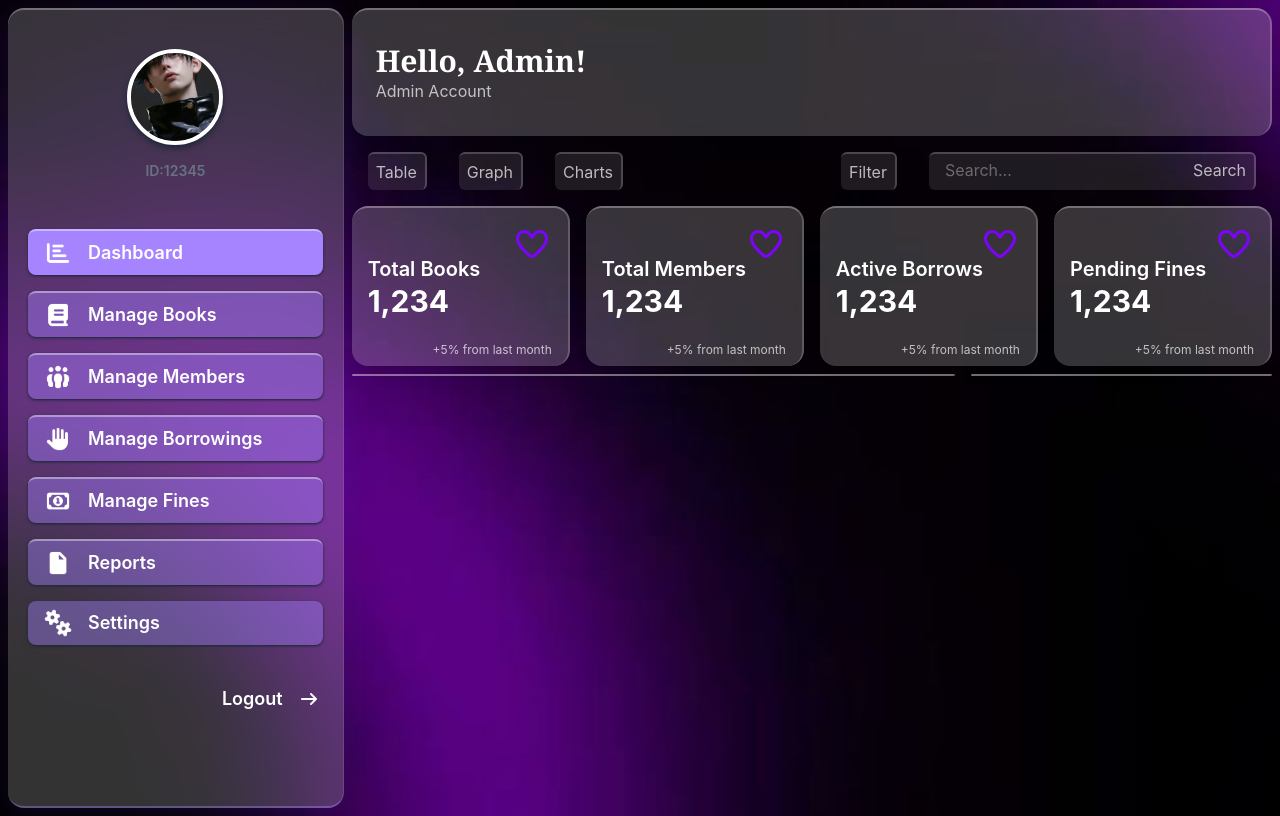
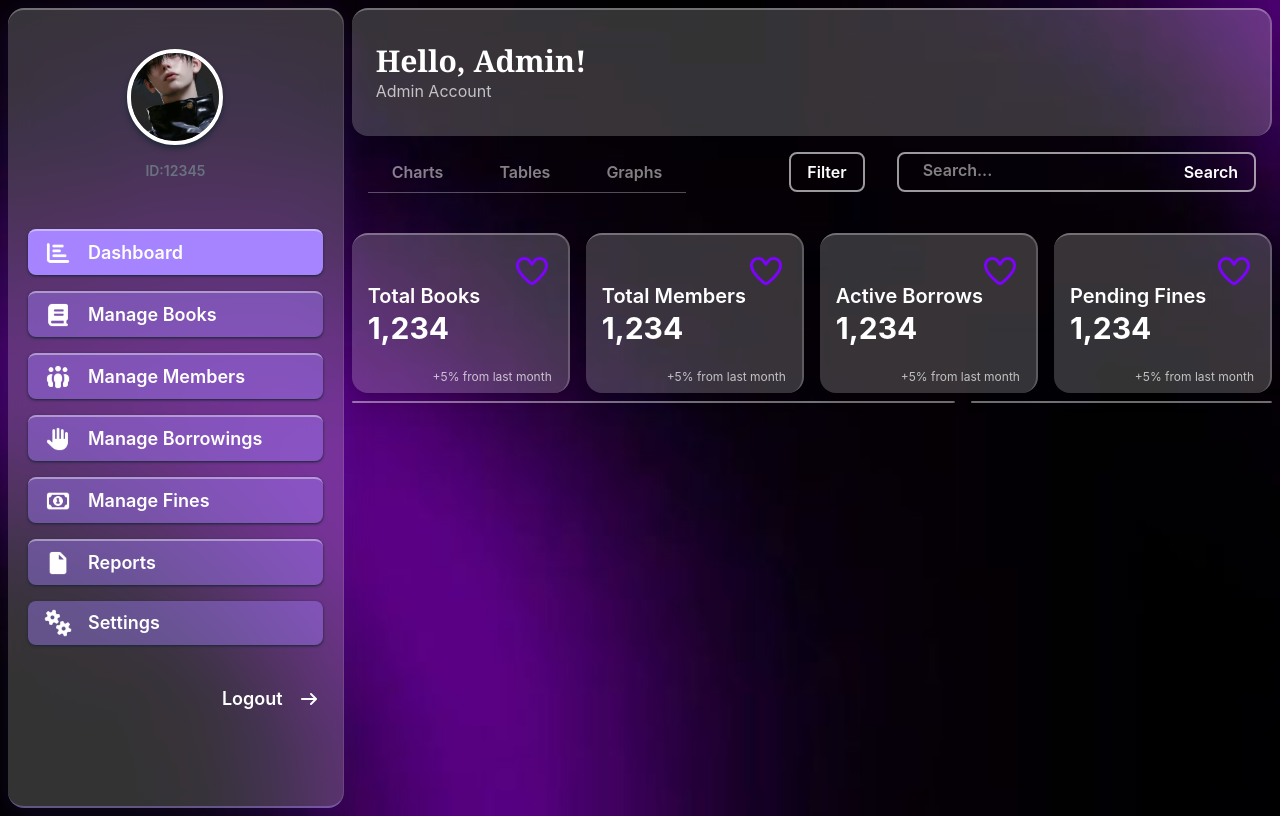
Before and after one commit to Hana-Haneefa/library_management_system, a React app in the folder frontend/: page / in a window 1280 px wide. Built offline with nearby package versions, Linux system fonts and the light colour scheme; the HTML template or start-up script is replaced by a standard one.

Commit message:
dashboard sec style fix

```diff
--- a/frontend/src/components/adminManage/DashboardSec.jsx
+++ b/frontend/src/components/adminManage/DashboardSec.jsx
@@ -2,6 +2,8 @@ import icon from "../../images/icons/heart.png";
 import { useState, useRef, useEffect } from "react";
 
 function DashboardSec() {
+  const [activeTab, setActiveTab] = useState("Charts");
+
   const contentRef = useRef(null);
 
   useEffect(() => {
@@ -22,22 +24,47 @@ function DashboardSec() {
     <div ref={contentRef}>
       {/* filters */}
       <div className="settings w-full h-auto flex px-4 py-2 text-white/70 justify-between mb-2">
-        <div className="setLeft flex gap-8">
-          <button className="border-t-2 border-r-2 border-white/20 px-2 py-1 rounded-md cursor-pointer hover:text-white transition-colors duration-300 bg-white/10">
-            Table
-          </button>
-          <button className="border-t-2 border-r-2 border-white/20 px-2 py-1 rounded-md cursor-pointer hover:text-white transition-colors duration-300 bg-white/10">
-            Graph
-          </button>
-          <button className="border-t-2 border-r-2 border-white/20 px-2 py-1 rounded-md cursor-pointer hover:text-white transition-colors duration-300 bg-white/10">
+        <div className="setLeft flex gap-2 border-b border-white/30 mb-6">
+          <button
+            onClick={() => setActiveTab("charts")}
+            className={`px-6 py-2 font-semibold transition-all duration-300
+        ${
+          activeTab === "charts"
+            ? "border-b-2 border-purple-400 text-purple-400" // active style
+            : "text-white/50 hover:text-white" // inactive style
+        }`}
+          >
             Charts
           </button>
+          <button
+            onClick={() => setActiveTab("tables")}
+            className={`px-6 py-2 font-semibold transition-all duration-300
+        ${
+          activeTab === "tables"
+            ? "border-b-2 border-purple-400 text-purple-400"
+            : "text-white/50 hover:text-white"
+        }`}
+          >
+            Tables
+          </button>
+          <button
+            onClick={() => setActiveTab("graphs")}
+            className={`px-6 py-2 font-semibold transition-all duration-300
+        ${
+          activeTab === "graphs"
+            ? "border-b-2 border-purple-400 text-purple-400"
+            : "text-white/50 hover:text-white"
+        }`}
+          >
+            Graphs
+          </button>
         </div>
-        <div className="setRight flex gap-8">
-          <button className="border-t-2 border-r-2 border-white/20 px-2 py-1 rounded-md cursor-pointer hover:text-white transition-colors duration-300 bg-white/10">
+
+        <div className="setRight flex h-10 gap-8">
+          <button className="px-4 py-2 border-2 border-white/60 text-white font-semibold rounded-lg flex gap-2 items-center justify-center cursor-pointer">
             Filter
           </button>
-          <button className="border-t-2 border-r-2 border-white/20 px-2 py-1 rounded-md cursor-pointer hover:text-white transition-colors duration-300 bg-white/10">
+          <button className="px-4 py-2 border-2 border-white/60 text-white font-semibold rounded-lg flex gap-2 items-center justify-center cursor-pointer">
             <input
               type="search"
               placeholder="Search..."
```
